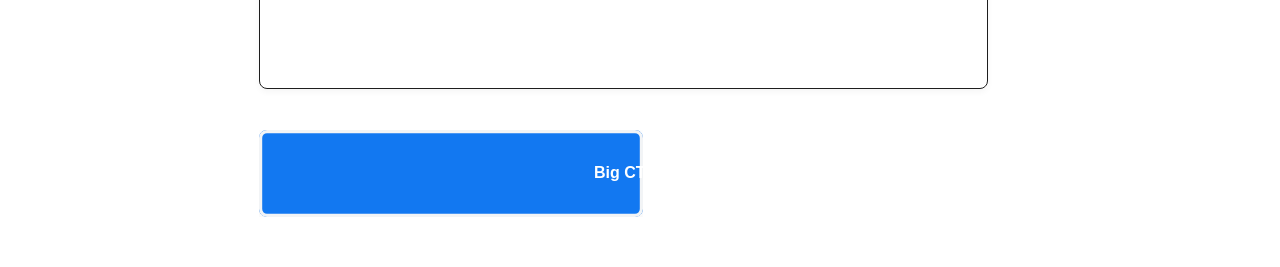
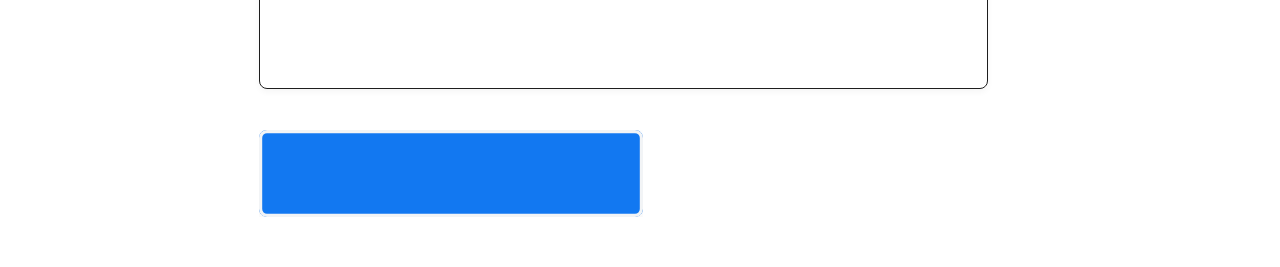
Before and after one commit to Aqualana/landing-page, a React (Vite) app: page / in a window 1280 px wide. Shown: the part 5220-5487 px from the top of the page. Built offline with nearby package versions, Linux system fonts and the light colour scheme.

Commit message:
add cpyright file to path

```diff
--- a/src/ElementsButtonsBigNormal/ElementsButtonsBigNormal.jsx
+++ b/src/ElementsButtonsBigNormal/ElementsButtonsBigNormal.jsx
@@ -8,7 +8,7 @@ export const ElementsButtonsBigNormal = ({
   return (
     <div className={"elements-buttons-big-normal " + className}>
       <img className="rectangle-4" src="rectangle-40.svg" />
-      <div className="big-cta">Big CTA </div>
+      <div className="big-cta"> </div>
     </div>
   );
 };
--- a/src/ElementsInputsDefaultPlaceholder/ElementsInputsDefaultPlaceholder.css
+++ b/src/ElementsInputsDefaultPlaceholder/ElementsInputsDefaultPlaceholder.css
@@ -3,7 +3,7 @@
   box-sizing: border-box;
 }
 .elements-inputs-default-placeholder {
-  height: 45px;
+  height: 50px;
   position: relative;
 }
 .elements-inputs-default-placeholder .rectangle-17 {
--- a/src/MacBookPro141/MacBookPro141.css
+++ b/src/MacBookPro141/MacBookPro141.css
@@ -1114,6 +1114,9 @@
   top: 78.88% !important;
 }
 .mac-book-pro-14-1 .ui-interactions-buttons-cta-big-normal-copy-2-instance {
+  color: #292929;
+  text-align: center;
+  font-family: "CalSans-SemiBold", sans-serif;
   width: 56.92% !important;
   height: 1.43% !important;
   position: absolute !important;
--- a/src/MacBookPro141/MacBookPro141.jsx
+++ b/src/MacBookPro141/MacBookPro141.jsx
@@ -212,7 +212,7 @@ export const MacBookPro141 = ({ className, ...props }) => {
         <div className="copyright-2025-all-rights-reserved-aqualana"
           onClick={() => {
             const link = document.createElement("a");
-            link.href = "C:\Users\admin\Desktop\INE3\Aqualana_Copyright.pdf"; // Replace with your PDF file path
+            link.href = "Aqualana_Copyright.pdf"; // Replace with your PDF file path
             link.download = "Copyright-2025-Aqualana.pdf"; // Name for the downloaded file
             link.click();
           }}
```
Also changed, not shown: 1 other file (tests, documents, lock files or other folders).
